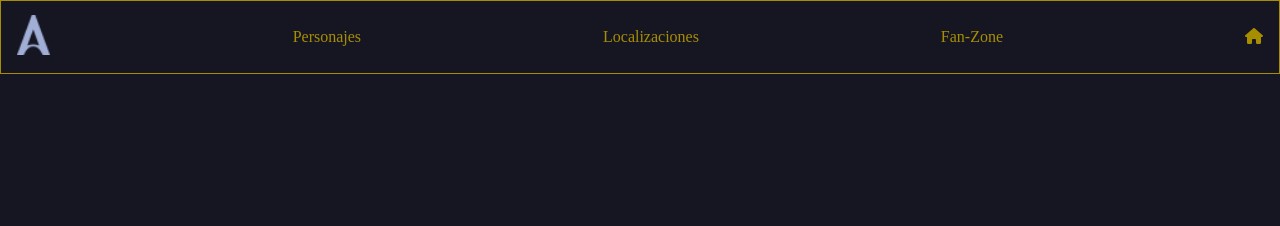
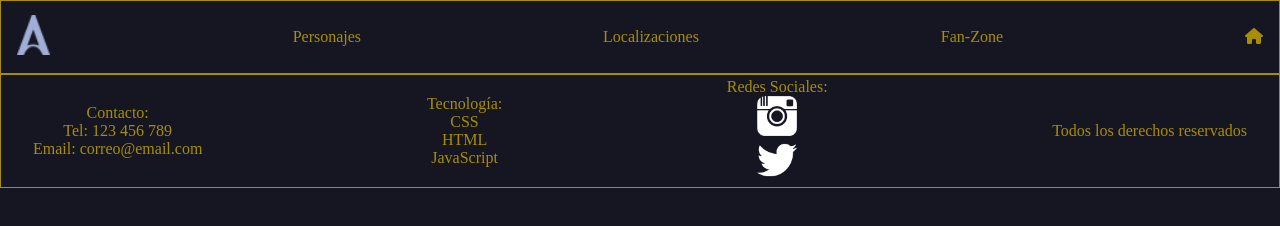
Before and after one commit to aangelo-21/arcane-web, a plain HTML site: page index.html in a window 1280 px wide. Drawn offline with Linux system fonts and the light colour scheme; a web font is replaced by a local one.

Commit message:
created footer and made it responsive

```diff
--- a/css/footer.css
+++ b/css/footer.css
@@ -1,11 +1,67 @@
 /* GENERAL FOOTER STYLES */
+
+.footer-container {
+  border: rgb(167, 142, 1) solid 0.1em;
+  background-color: rgb(22, 22, 35);
+  color: rgb(167, 142, 1);
+
+  height: 10vh;
+
+  display: flex;
+  flex-direction: row;
+  justify-content: space-between;
+  align-items: center;
+
+  text-align: center;
+
+  padding: 1em;
+}
+
+.footer-item{
+  display: flex;
+  flex-direction: column;
+}
+
+.footer-subitem {
+  color: rgb(167, 142, 1);
+}
+
+.social-media-icon{
+  height: 5vh;
+}
 
 /* MEDIA QUERIES */
 
 @media only screen and (max-width: 600px) {
+.footer-container{
+  flex-direction: column;
+  align-items: center;
+  justify-content: center;
+}
+
+  .footer-item:has(.footer-subitem){
+    display: none;
+  }
+  #social-media{
+    display: block;
+  }
+  #reserved-rights{
+    display: none;
+  }
 }
 
 @media only screen and (min-width: 600px) {
+  .footer-container{
+    flex-direction: column;
+    align-items: center;
+    justify-content: center;
+
+    height: 60vh;
+  }
+
+  .footer-item{
+    padding: 1em;
+  }
 }
 
 @media only screen and (min-width: 768px) {
@@ -15,4 +71,20 @@
 }
 
 @media only screen and (min-width: 1200px) {
+  .footer-container {
+    border: rgb(167, 142, 1) solid 0.1em;
+    background-color: rgb(22, 22, 35);
+    color: rgb(167, 142, 1);
+
+    height: 10vh;
+
+    display: flex;
+    flex-direction: row;
+    justify-content: space-between;
+    align-items: center;
+
+    text-align: center;
+
+    padding: 1em;
+  }
 }
--- a/index.html
+++ b/index.html
@@ -50,7 +50,20 @@
 
   <footer>
     <div class="footer-container">
-      <div class="footer-item"></div>
+      <div class="footer-item"> Contacto:
+        <div class="footer-subitem">Tel: 123 456 789</div>
+        <div class="footer-subitem">Email: correo@email.com</div>
+      </div>
+      <div class="footer-item"> Tecnología:
+        <div class="footer-subitem">CSS</div>
+        <div class="footer-subitem">HTML</div>
+        <div class="footer-subitem">JavaScript</div>
+      </div>
+      <div class="footer-item" id="social-media"> Redes Sociales:
+        <div class="footer-subitem"><img class="social-media-icon" src="img/instagram-logo.png" alt="instagram-logo"></div>
+        <div class="footer-subitem"><img class="social-media-icon" src="img/twitter-logo.png" alt="twitter-logo"></div>
+      </div>
+      <div class="footer-item" id="reserved-rights"> Todos los derechos reservados</div>
     </div>
   </footer>
 
```
Also changed, not shown: img/instagram-logo.png (added), img/twitter-logo.png (added).
